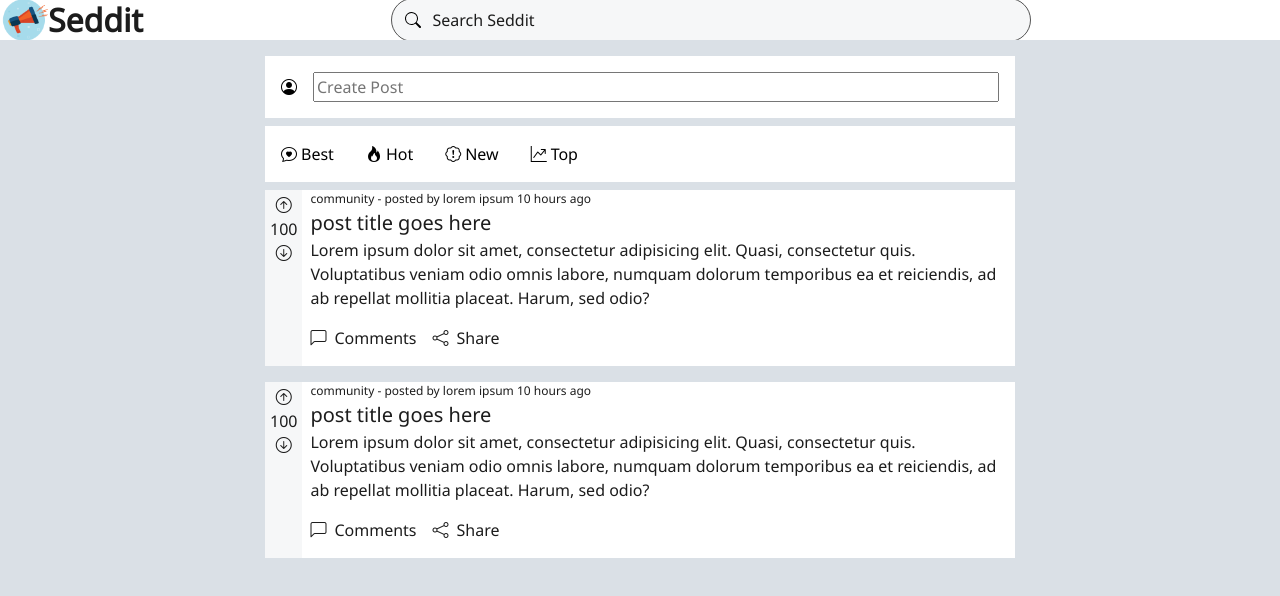
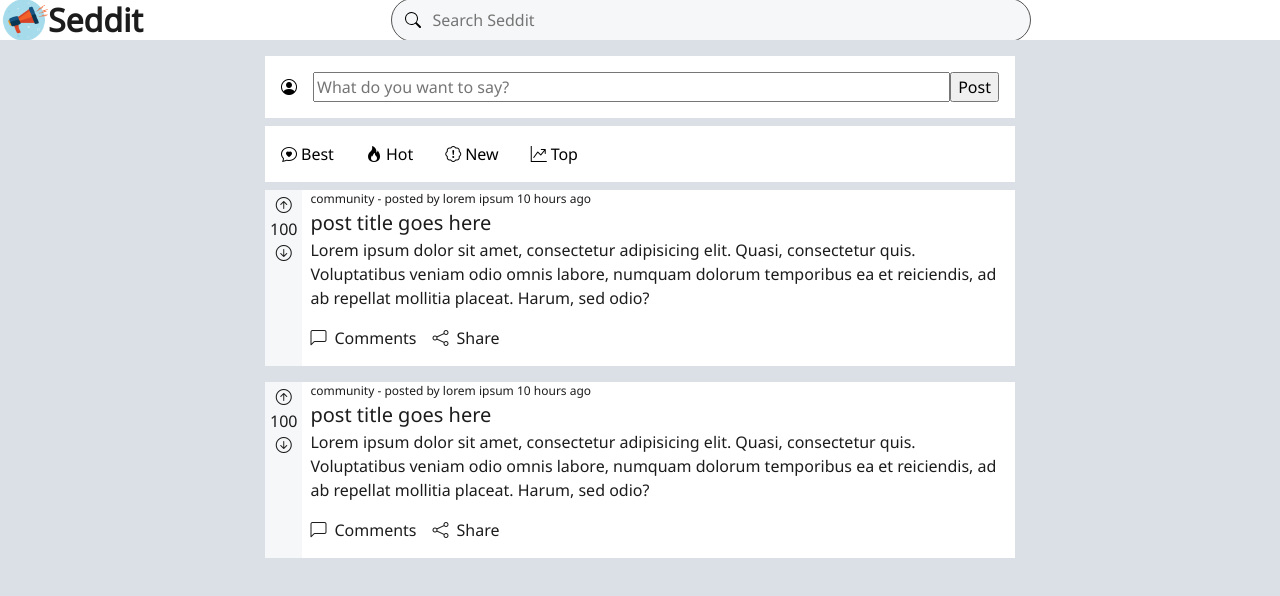
Before and after one commit to SeanKempt/Reddit-Clone, a React (Create React App) app: page / in a window 1280 px wide. Shown: the top 596 px of the page. Built offline with nearby package versions, Linux system fonts and the light colour scheme.

Commit message:
feat: add input change handlers

```diff
--- a/package.json
+++ b/package.json
@@ -8,6 +8,7 @@
     "@testing-library/react": "^13.4.0",
     "@testing-library/user-event": "^13.5.0",
     "bootstrap-icons": "^1.10.3",
+    "prop-types": "^15.8.1",
     "react": "^18.2.0",
     "react-dom": "^18.2.0",
     "react-router-dom": "^6.10.0",
--- a/src/App.js
+++ b/src/App.js
@@ -1,20 +1,44 @@
 import './sass/reset.scss';
 import './sass/styles.scss';
-import PostCard from './components/PostCard';
+import { useState } from 'react';
+import { useNavigate } from 'react-router-dom';
+import PostCard from './components/PostCard.jsx';
 import Header from './components/Header';
 import CreatePostCard from './components/CreatePostCard';
 import PostFilter from './components/PostFilter';
 
-const App = () => (
+const App = () => {
+  const [search, setSearch] = useState('');
+  const [postInput, setPostInput] = useState('');
+
+  const navigate = useNavigate();
+
+  const handleSearchInputChange = (e) => {
+    setSearch(e.target.value);
+  };
+
+  const handlePostInputChange = (e) => {
+    setPostInput(e.target.value);
+  };
+
+  const handleNavigateToPost = () => {
+    navigate('/Post');
+  };
+
+  return (
     <div className="pagewrapper">
-    <Header />
+      <Header search={search} handleSearch={handleSearchInputChange} />
       <main className="main">
-      <CreatePostCard />
+        <CreatePostCard
+          postInput={postInput}
+          handlePostInputChange={handlePostInputChange}
+        />
         <PostFilter />
-      <PostCard />
+        <PostCard handleNavigateToPost={handleNavigateToPost} />
         <PostCard />
       </main>
     </div>
   );
+};
 
 export default App;
--- a/src/components/CreatePostCard.jsx
+++ b/src/components/CreatePostCard.jsx
@@ -1,4 +1,6 @@
-const CreatePostCard = () => (
+import PropTypes from 'prop-types';
+
+const CreatePostCard = ({ postInput, handlePostInputChange }) => (
   <div className="createpost">
     <i className="bi bi-person-circle" />
     <input
@@ -6,9 +8,17 @@ const CreatePostCard = () => (
       name="createpost"
       id="createpost-text"
       className="createpost__textinput"
-      placeholder="Create Post"
+      value={postInput}
+      placeholder="What do you want to say?"
+      onChange={handlePostInputChange}
     />
+    <button type="button">Post</button>
   </div>
 );
 
+CreatePostCard.propTypes = {
+  postInput: PropTypes.string,
+  handlePostInputChange: PropTypes.func,
+};
+
 export default CreatePostCard;
--- a/src/components/Header.jsx
+++ b/src/components/Header.jsx
@@ -1,6 +1,7 @@
+import PropTypes from 'prop-types';
 import sedditlogo from '../images/seddit-logo.png';
 
-const Header = () => (
+const Header = ({ search, handleSearch }) => (
   <header className="header">
     <img className="header__logo" src={sedditlogo} alt="megaphone" />
     <h1 className="header__title">Seddit</h1>
@@ -8,11 +9,18 @@ const Header = () => (
       <input
         type="search"
         name="search"
-        value="Search Seddit"
+        value={search}
+        placeholder="Search Seddit"
+        onChange={handleSearch}
         className="header__search"
       />
     </form>
   </header>
 );
 
+Header.propTypes = {
+  search: PropTypes.string,
+  handleSearch: PropTypes.func,
+};
+
 export default Header;
--- a/src/components/Post.jsx
+++ b/src/components/Post.jsx
@@ -1,8 +1,16 @@
+import { useState } from 'react';
 import Header from './Header.jsx';
 import PostCard from './PostCard.jsx';
 import CommentCard from './CommentCard';
 
-const Post = () => (
+const Post = () => {
+  const [comment, setComment] = useState('');
+
+  const handleCommentInputChange = (e) => {
+    setComment(e.target.value);
+  };
+
+  return (
     <div className="pagewrapper">
       <Header />
       <main className="fullpost main">
@@ -14,6 +22,9 @@ const Post = () => (
               name="commententer"
               cols="70"
               rows="5"
+              value={comment}
+              placeholder="Whats your comment?"
+              onChange={handleCommentInputChange}
               className="fullpost__comments--text"
             />
             <button type="button" className="fullpost__comments--button">
@@ -26,5 +37,6 @@ const Post = () => (
       </main>
     </div>
   );
+};
 
 export default Post;
--- a/src/components/PostCard.jsx
+++ b/src/components/PostCard.jsx
@@ -1,5 +1,13 @@
-const PostCard = () => (
-  <div className="postcard__container">
+import PropTypes from 'prop-types';
+
+const PostCard = ({ handleNavigateToPost }) => (
+  <section
+    className="postcard__container"
+    onClick={handleNavigateToPost}
+    onKeyDown={handleNavigateToPost}
+    role="link"
+    tabIndex={0}
+  >
     <div className="post__upvotes">
       <i className="bi bi-arrow-up-circle" />
       100
@@ -29,7 +37,11 @@ const PostCard = () => (
         </ul>
       </div>
     </article>
-  </div>
+  </section>
 );
 
+PostCard.propTypes = {
+  handleNavigateToPost: PropTypes.func,
+};
+
 export default PostCard;
```
Also changed, not shown: 1 other file (tests, documents, lock files or other folders). Lines whose indentation alone changed are shown as unchanged.
